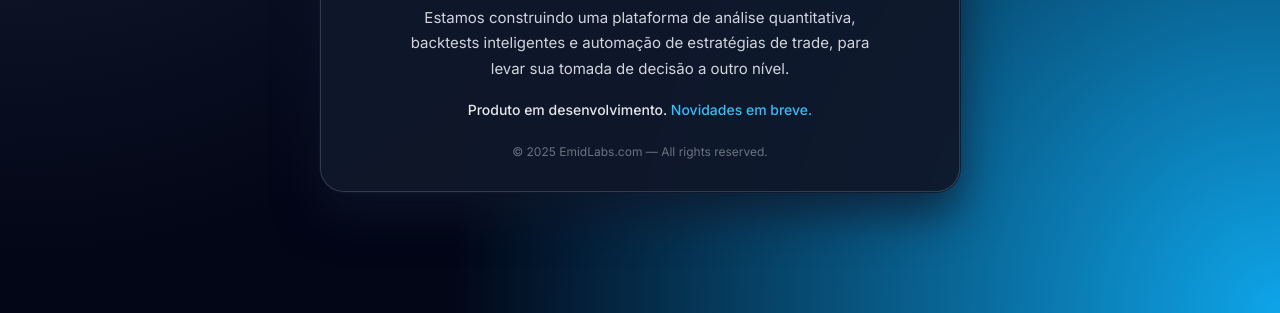
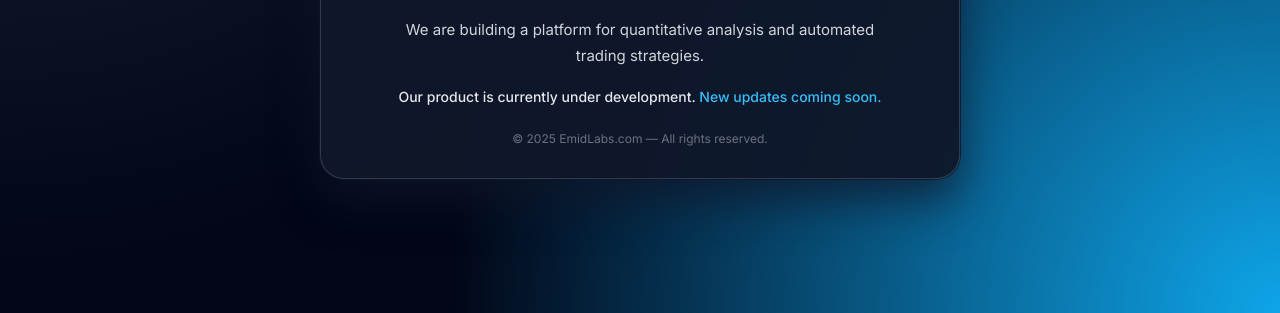
Before and after one commit to emidlabs/emidlabs-landing, a plain HTML site: page index.htm in a window 1280 px wide. Shown: the part 487-800 px from the top of the page. Drawn offline with Linux system fonts and the light colour scheme.

Commit message:
Update index.htm

```diff
--- a/index.htm
+++ b/index.htm
@@ -149,12 +149,11 @@
     <h2>Quantitative Trading Intelligence</h2>
 
     <p class="description">
-      Estamos construindo uma plataforma de análise quantitativa, backtests inteligentes
-      e automação de estratégias de trade, para levar sua tomada de decisão a outro nível.
+      We are building a platform for quantitative analysis and automated trading strategies.
     </p>
 
     <p class="soon">
-      Produto em desenvolvimento. <span>Novidades em breve.</span>
+      Our product is currently under development. <span>New updates coming soon.</span>
     </p>
 
     <p class="footer">
```
